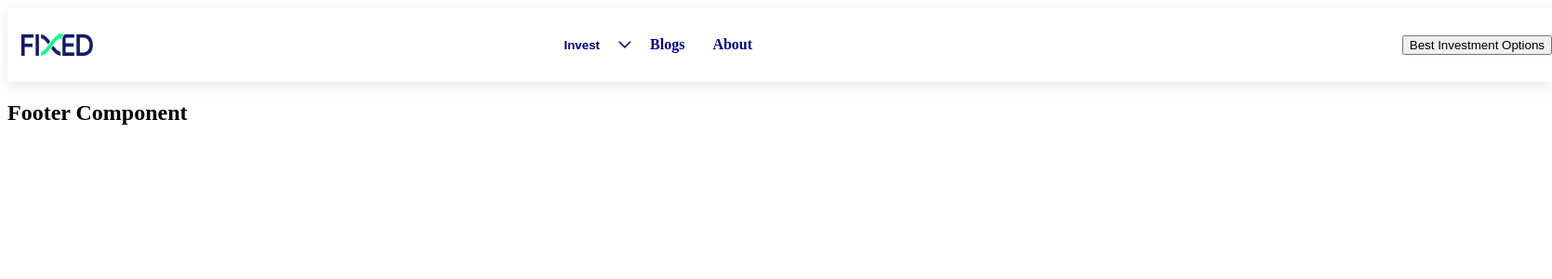
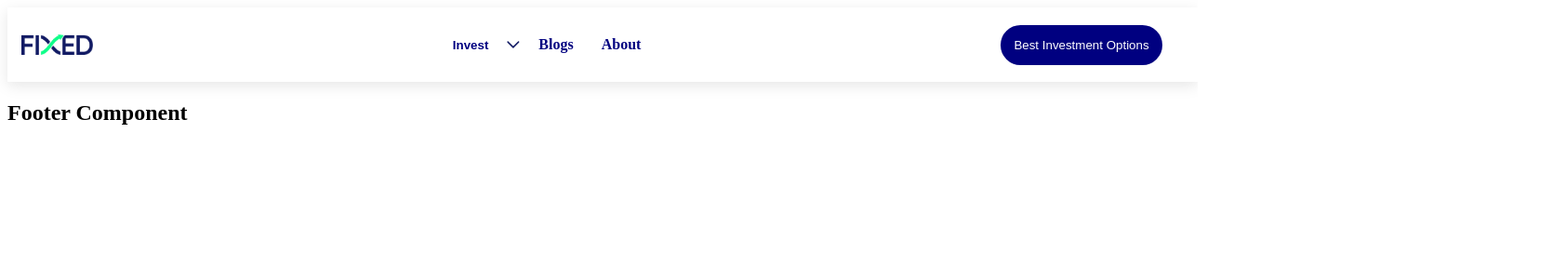
Before and after one commit to Gaurav9711/panda, a Next.js app: page / in a window 1280 px wide. Shown: the top 300 px of the page at 93% size, 1669 px wide, since content can reach past the window. Built offline with nearby package versions, Linux system fonts and the light colour scheme.

Commit message:
Navbar done

```diff
--- a/src/components/Header.js
+++ b/src/components/Header.js
@@ -23,8 +23,8 @@ const Header = () => {
                     <div className={styles.invest}>About</div>
                 </div>
             </div>
-            <button >
-                <div className="BestInvestmentOptions">
+            <button className={styles.BIOButton}>
+                <div className="BIO">
                     Best Investment Options
                 </div>
             </button>
--- a/src/components/header.module.css
+++ b/src/components/header.module.css
@@ -1,13 +1,14 @@
 .frameIcon {
     position: relative;
     width: 6vw;
-    height: 3vh;
+    /* height: 3vh; */
     margin-left: 15px;
     /* flex-shrink: 0; */
     /* overflow: hidden; */
   }
   .invest {
     position: relative;
+    cursor: pointer;
     font-size: var(--heading-16-size);
     font-family: var(--paragraph-20);
     color: navy;
@@ -52,7 +53,7 @@
     justify-content: center;
   }
   .frameParent{
-    margin-right: 15vw;
+    /* margin-right: 15vw; */
     color: navy;
   }
   .bestInvestmentOptions {
@@ -68,18 +69,21 @@
     flex-direction: row;
     align-items: center;
   }
-  .bestInvestmentOptionsWrapper {
+  .BIOButton{
     cursor: pointer;
-    border: 0;
+    margin-right: 3vw;
+    border: 2px solid navy;
     padding: var(--padding-base);
-    background-color: var(--brand-blue);
-    border-radius: var(--br-13xl);
+    color: white;
+    padding: 12px;
+    background-color:navy;
+    border-radius:25px;
     justify-content: flex-end;
   }
   .navBar {
     background-color: var(--white);
     box-shadow: 0 4px 15px rgba(0, 0, 0, 0.1);
-    width: 1661px;
+    width: 100vw;
     height: 80px;
     flex-shrink: 0;
     overflow: hidden;
```
